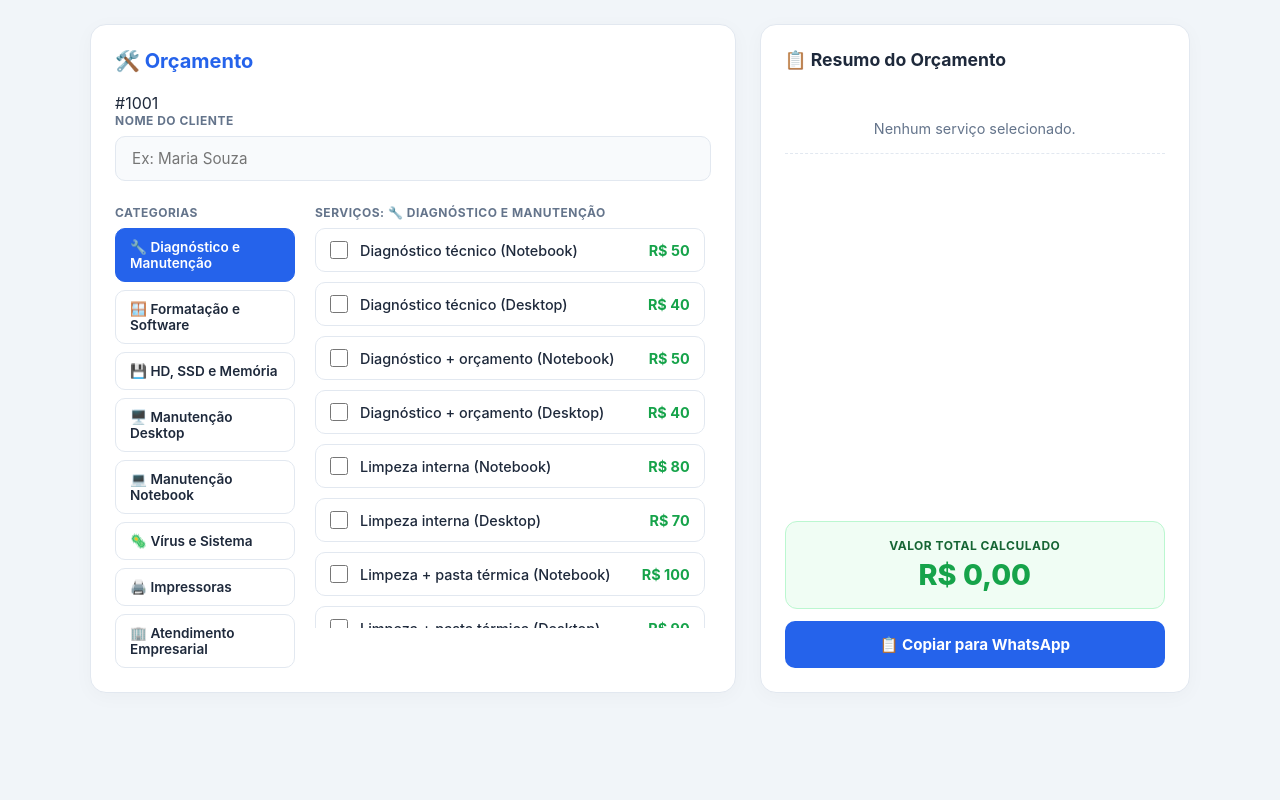
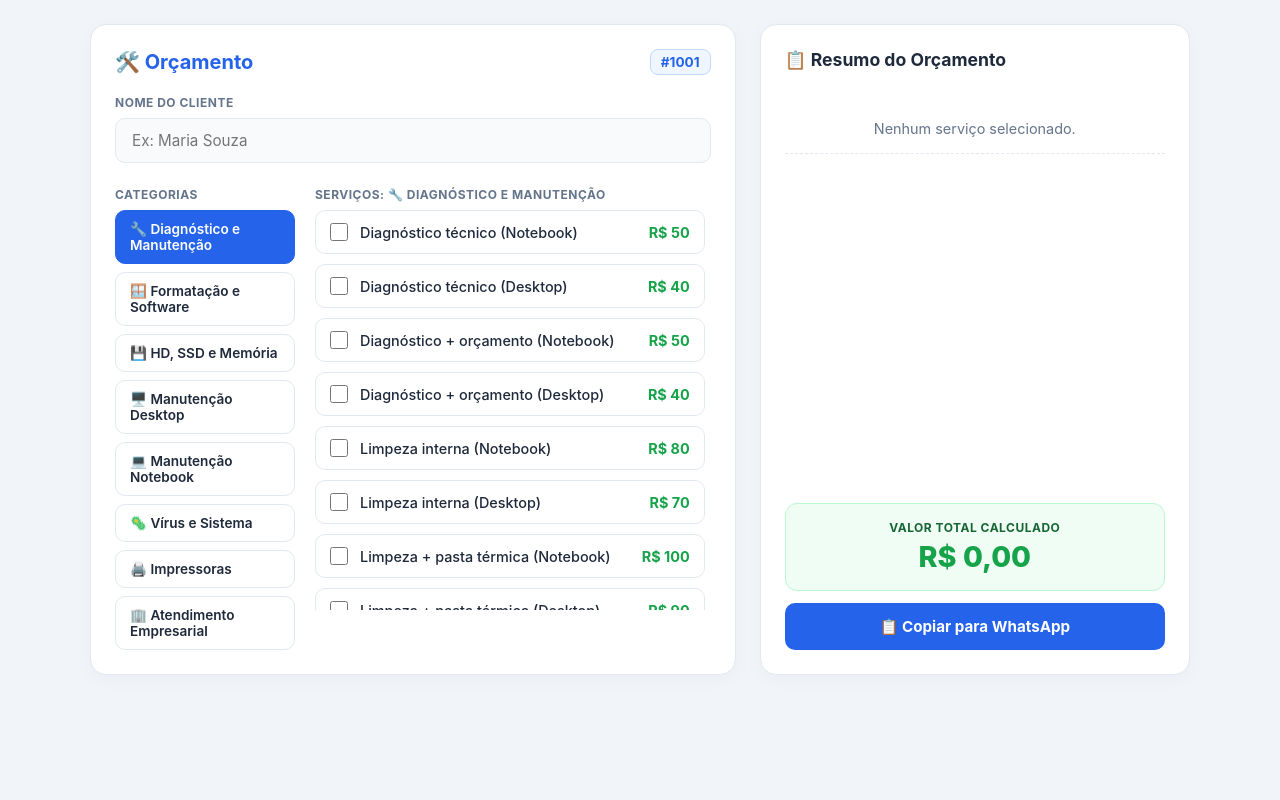
Before and after one commit to CG-TECH083/contacerta, a website built with Vite: page index.html in a window 1280 px wide. Built offline with nearby package versions, Linux system fonts and the light colour scheme.

Commit message:
Add styles for header and quote number tag
Added styles for header title and quote number tag.

```diff
--- a/src/styles.css
+++ b/src/styles.css
@@ -275,3 +275,24 @@ input[type="text"]:focus {
 .btn-copy:hover {
   background: var(--primary-hover);
 }
+
+.header-title {
+  display: flex;
+  align-items: center;
+  justify-content: space-between;
+  margin-bottom: 20px;
+}
+
+.header-title h1 {
+  margin-bottom: 0;
+}
+
+.quote-number-tag {
+  background-color: #eff6ff;
+  color: var(--primary);
+  border: 1px solid #bfdbfe;
+  padding: 4px 10px;
+  border-radius: 8px;
+  font-weight: 700;
+  font-size: 0.85rem;
+}
```
